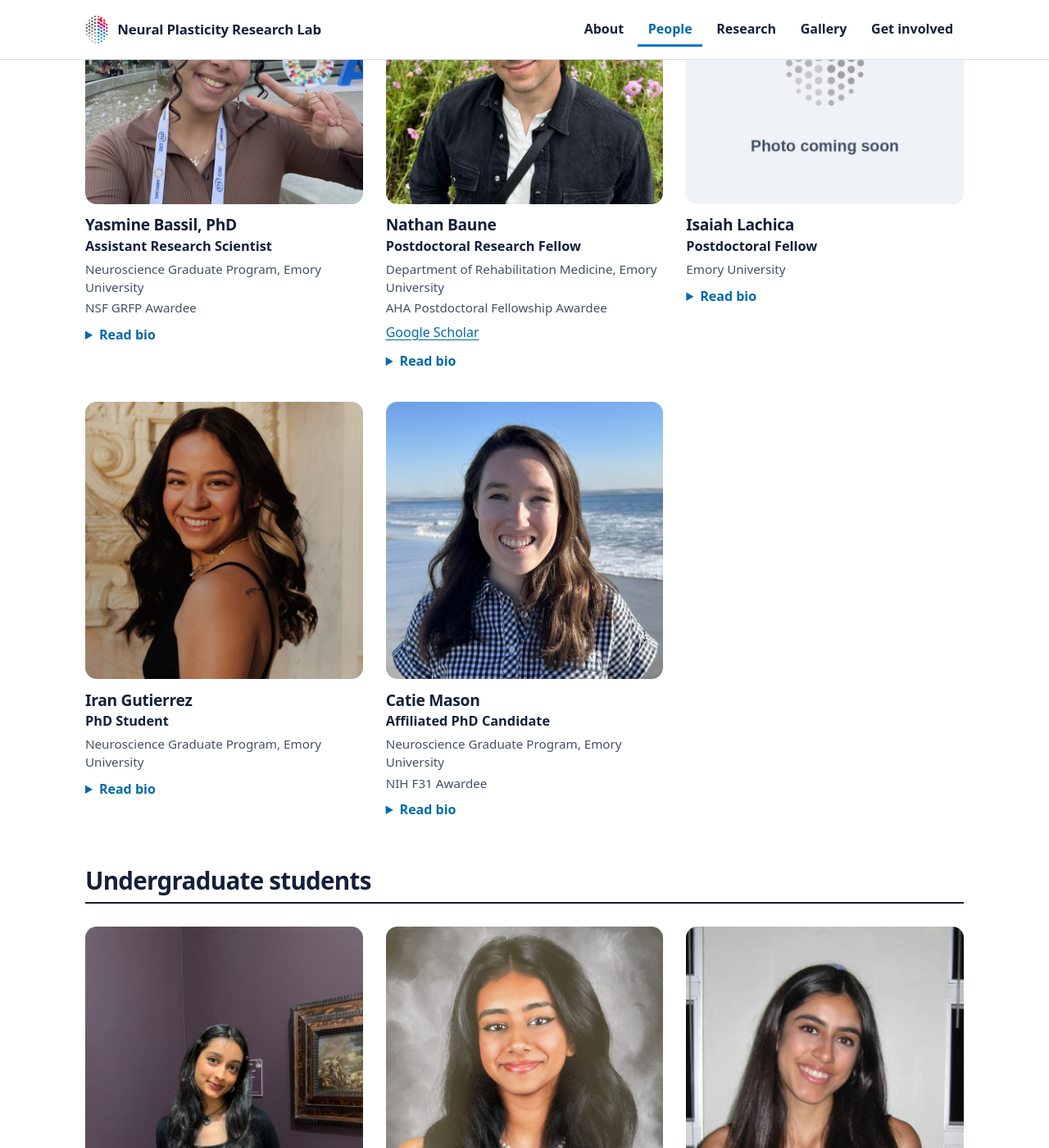
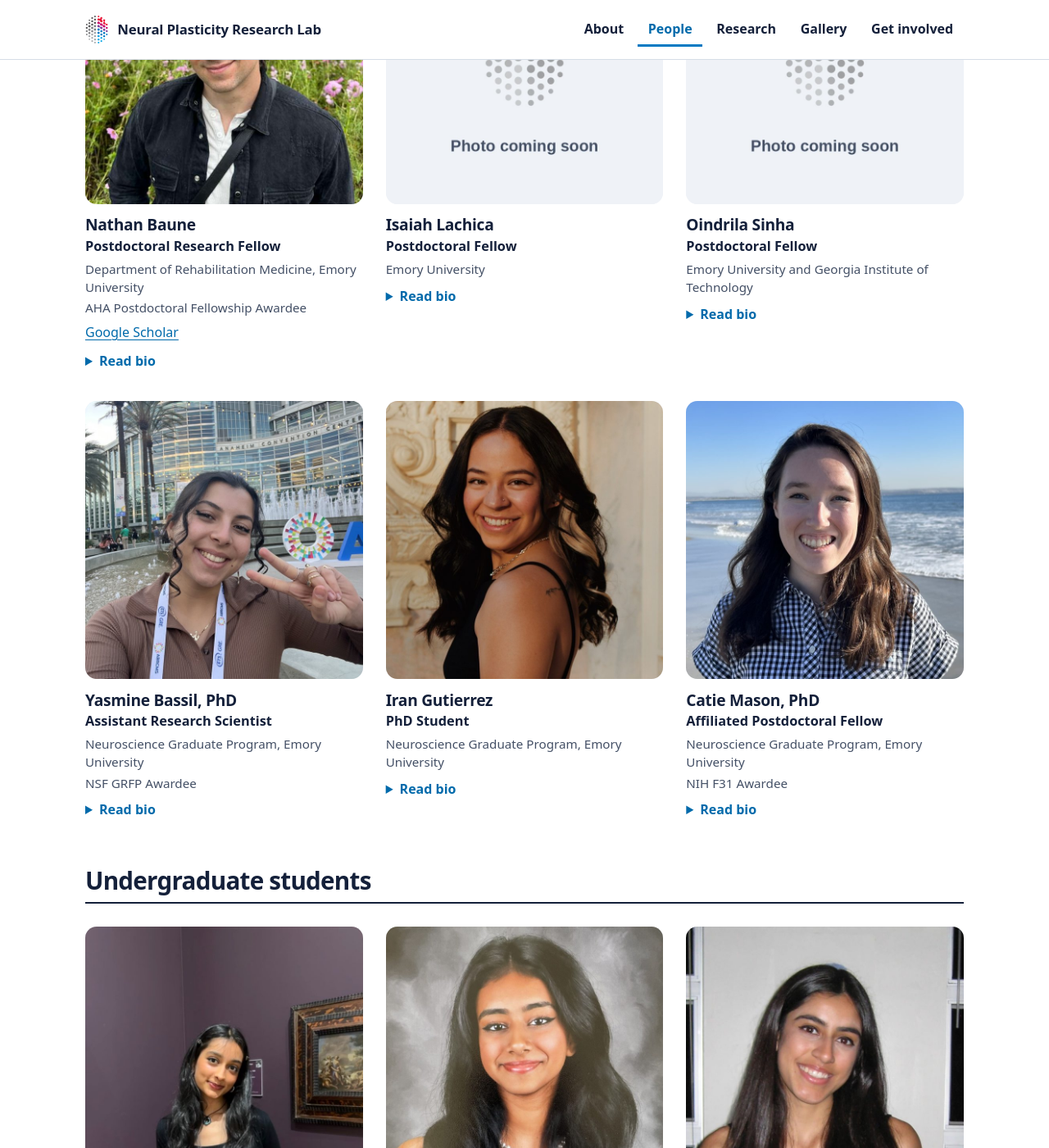
Before and after one commit to npresearchlab/npresearchlab.github.io, a Jekyll site: the page built from people.html, in a window 1280 px wide and 1400 px high, scrolled down 1177 px. Shown: the whole window at 82% size. Built offline with Jekyll 4.4.1, drawn with Linux system fonts in a browser that asks for light colours; some web fonts are replaced; part of the change alters nothing that is shown.

Commit message:
People: add Oindrila Sinha, reorder first group, Catie Mason now PhD
Co-Authored-By: Claude Opus 5.5 <noreply@anthropic.com>
Claude-Session: https://claude.ai/code/session_01A6YfpnrJqQKYAxW4w34cR4

```diff
--- a/_data/members.yml
+++ b/_data/members.yml
@@ -4,25 +4,6 @@
 # group must be one of: "Research staff, postdocs, and graduate students" or "Undergraduate students"
 # To move someone to alumni: delete their block here and add a line to alumni.yml.
 
-- name: Yasmine Bassil, PhD
-  role: Assistant Research Scientist
-  group: Research staff, postdocs, and graduate students
-  affiliation: Neuroscience Graduate Program, Emory University
-  honors: NSF GRFP Awardee
-  photo: /assets/img/people/yasmine-bassil.jpg
-  bio: >-
-    Yasmine received her Bachelor's degree in Neuroscience at the Georgia Institute of Technology, where
-    she completed the Research Option certificate and conducted undergraduate research with Dr. Shella
-    Keilholz as a part of the Keilholz MIND Lab. Her primary undergraduate research focused on studying
-    resting-state functional connectivity and whole-brain dynamics in ADHD using fMRI. Currently, Yasmine
-    is pursuing her PhD in Neuroscience at Emory University and is interested in aging-related changes
-    in the connectivity and plasticity of the human spatial navigation network, using concurrent TMS-fMRI.
-    She also serves as the Co-Chair of the Emory Neuroscience Graduate Program's Diversity, Equity, &
-    Inclusion (DEI) Committee, as well as the Secretary for the Graduates in Neuroscience organization.
-    Additionally, she is a Scholar in the Georgia Tech/Emory T32 Computational Neural Engineering Training
-    Program. Outside of Emory, she enjoys roller-skating, taking care of her indoor plants, cooking food
-    from various cultural cuisines, visiting museums, thrifting, playing the piano, singing karaoke, and
-    learning how to play the bass guitar.
 - name: Nathan Baune
   role: Postdoctoral Research Fellow
   group: Research staff, postdocs, and graduate students
@@ -52,6 +33,31 @@
   affiliation: Emory University
   photo: /assets/img/people/placeholder.jpg
   bio: "[PLACEHOLDER BIO — replace with a 2–4 sentence bio.]"
+- name: Oindrila Sinha
+  role: Postdoctoral Fellow
+  group: Research staff, postdocs, and graduate students
+  affiliation: Emory University and Georgia Institute of Technology
+  photo: /assets/img/people/placeholder.jpg
+  bio: "[PLACEHOLDER BIO — replace with a 2–4 sentence bio.]"
+- name: Yasmine Bassil, PhD
+  role: Assistant Research Scientist
+  group: Research staff, postdocs, and graduate students
+  affiliation: Neuroscience Graduate Program, Emory University
+  honors: NSF GRFP Awardee
+  photo: /assets/img/people/yasmine-bassil.jpg
+  bio: >-
+    Yasmine received her Bachelor's degree in Neuroscience at the Georgia Institute of Technology, where
+    she completed the Research Option certificate and conducted undergraduate research with Dr. Shella
+    Keilholz as a part of the Keilholz MIND Lab. Her primary undergraduate research focused on studying
+    resting-state functional connectivity and whole-brain dynamics in ADHD using fMRI. Currently, Yasmine
+    is pursuing her PhD in Neuroscience at Emory University and is interested in aging-related changes
+    in the connectivity and plasticity of the human spatial navigation network, using concurrent TMS-fMRI.
+    She also serves as the Co-Chair of the Emory Neuroscience Graduate Program's Diversity, Equity, &
+    Inclusion (DEI) Committee, as well as the Secretary for the Graduates in Neuroscience organization.
+    Additionally, she is a Scholar in the Georgia Tech/Emory T32 Computational Neural Engineering Training
+    Program. Outside of Emory, she enjoys roller-skating, taking care of her indoor plants, cooking food
+    from various cultural cuisines, visiting museums, thrifting, playing the piano, singing karaoke, and
+    learning how to play the bass guitar.
 - name: Iran Gutierrez
   role: PhD Student
   group: Research staff, postdocs, and graduate students
@@ -65,8 +71,8 @@
     aging and clinical populations as well as the development of personalized rehabilitative interventions.
     Outside of lab, Iran loves to go on walks with her miniature dachshund Butters, workout, hang out
     at coffee shops, and work on her car.
-- name: Catie Mason
-  role: Affiliated PhD Candidate
+- name: Catie Mason, PhD
+  role: Affiliated Postdoctoral Fellow
   group: Research staff, postdocs, and graduate students
   affiliation: Neuroscience Graduate Program, Emory University
   honors: NIH F31 Awardee
```
